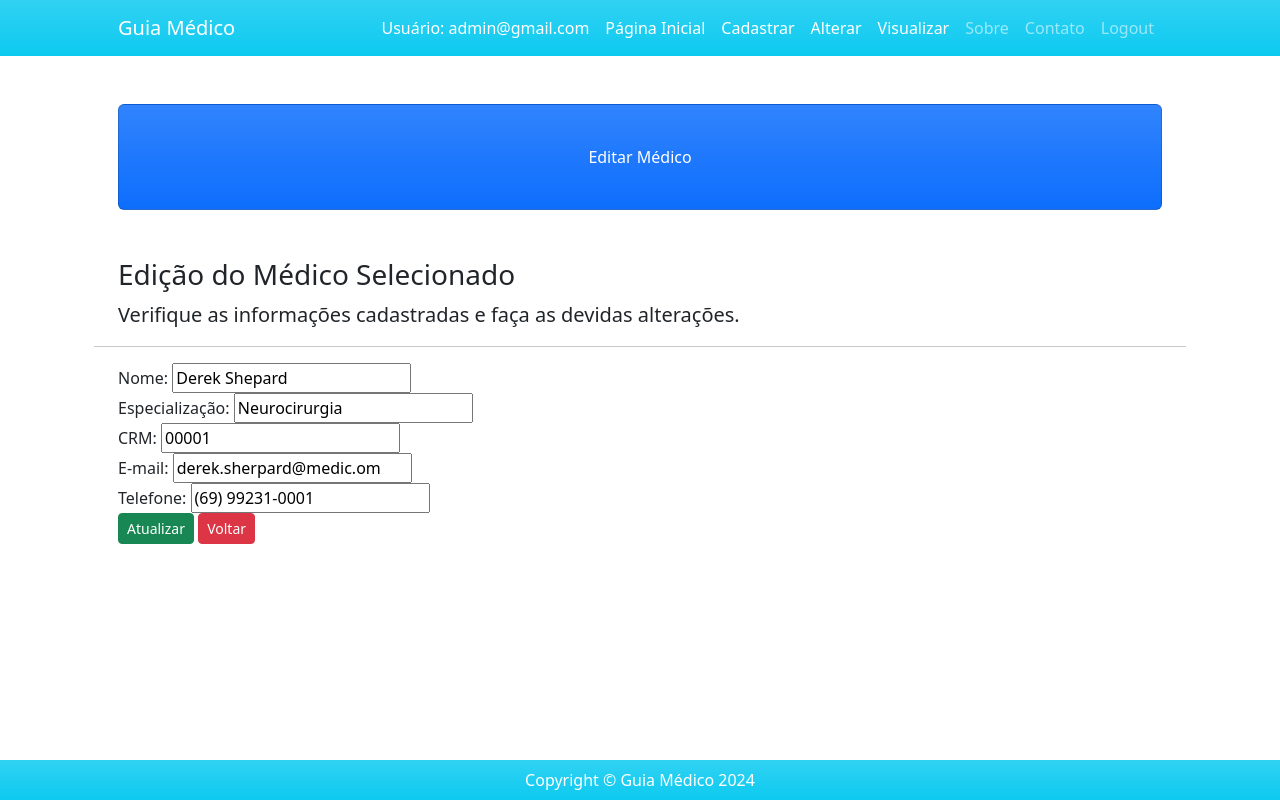
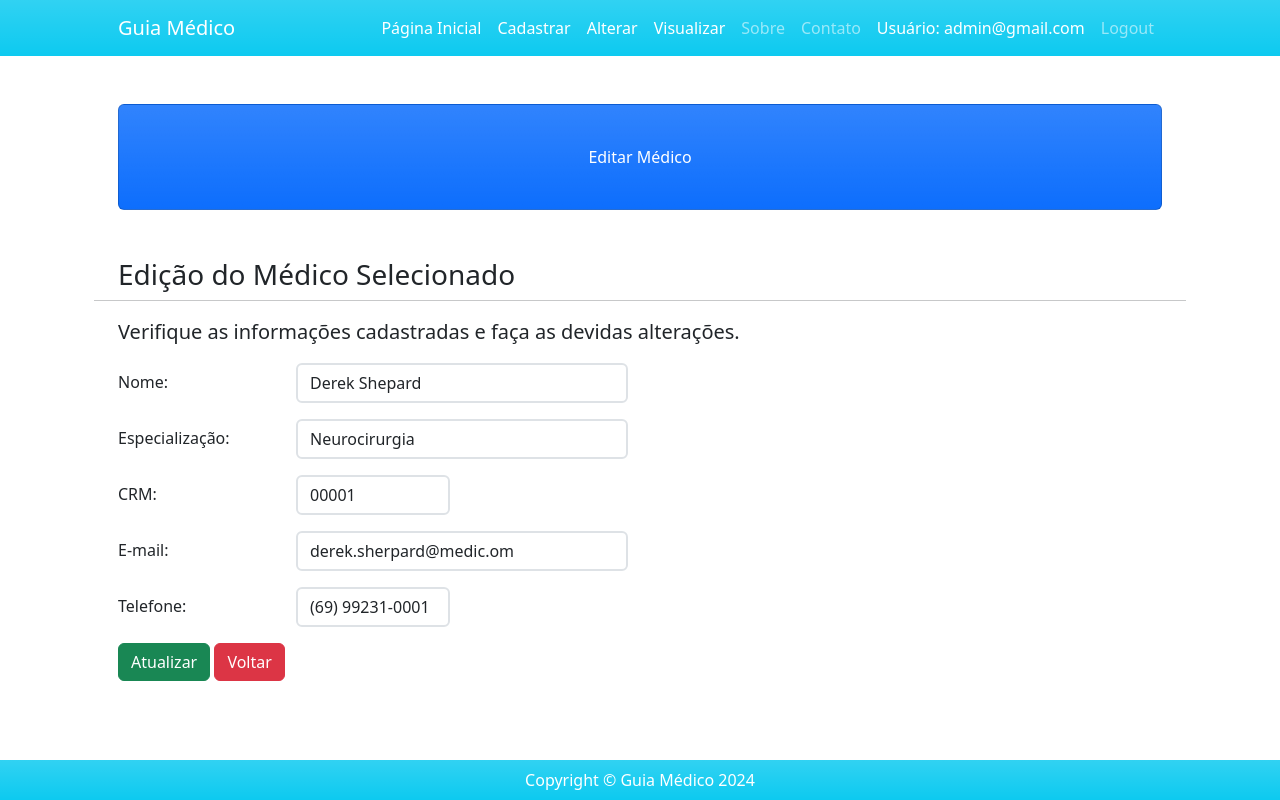
Before and after one commit to UendelHenrique/cadMedic, a Django app: page /editar_verificacao/14 in a window 1280 px wide. Run offline with Django 5.2, Linux system fonts and the light colour scheme; a user stored in the database is signed in; data comes from the database, SQL or seed files in the repository; both versions use the stored data as it was after the commit; some libraries are stand-ins or nearby versions.

Commit message:
Front Cadastro, Editar E Visualizar

```diff
--- a/usuarios/models.py
+++ b/usuarios/models.py
@@ -1,8 +1,11 @@
 from django.db import models
+from django.core.validators import RegexValidator
 
 class Medico(models.Model):
     nome_medico = models.CharField(max_length=200)
     especializacao = models.CharField(max_length=200)
     crm = models.CharField(max_length=10)
-    email = models.CharField(max_length=50)
-    telefone = models.CharField(max_length=11)
+    email = models.EmailField(max_length=50)
+    telefone = models.CharField(
+        max_length=15,
+        validators=[RegexValidator(regex=r'^\+?1?\d{9,15}$', message="Número de telefone inválido")])
--- a/usuarios/templates/usuarios/base.html
+++ b/usuarios/templates/usuarios/base.html
@@ -21,14 +21,16 @@
             <div class="collapse navbar-collapse" id="navbarSupportedContent">
                 <ul class="navbar-nav ms-auto mb-2 mb-lg-0">
                 {% if user.is_authenticated %}
-                    <li class="nav-item"><a class="nav-link active" aria-current="page" href="#!">Usuário: {{ user.email }}</a></li>
+
                     <li class="nav-item"><a class="nav-link active" aria-current="page" href="{% url 'home' %}">Página Inicial</a></li>
                     <li class="nav-item"><a class="nav-link active" aria-current="page" href="{% url 'lancar' %}">Cadastrar</a></li>
                     <li class="nav-item"><a class="nav-link active" aria-current="page" href="{% url 'alterar' %}">Alterar</a></li>
                     <li class="nav-item"><a class="nav-link active" aria-current="page" href="{% url 'visualizar' %}">Visualizar</a></li>
                     <li class="nav-item"><a class="nav-link" href="#!">Sobre</a></li>
                     <li class="nav-item"><a class="nav-link" href="#!">Contato</a></li>
+                    <li class="nav-item"><a class="nav-link active" aria-current="page" href="#!">Usuário: {{ user.email }}</a></li>
                     <li class="nav-item"><a class="nav-link" href="{% url 'logout' %}">Logout</a></li>
+
                 {% endif %}
                 </ul>
             </div>
--- a/usuarios/templates/usuarios/editar.html
+++ b/usuarios/templates/usuarios/editar.html
@@ -5,38 +5,66 @@
 {% block titulo %}Editar Médico{% endblock %}
 
 {% block conteudo %}
+<h3>Edição do Médico Selecionado</h3>
+<hr>
+<p class="lead">Verifique as informações cadastradas e faça as devidas alterações.</p>
+<form action="{% url 'editar' lista_medicos.pk %}" method="POST">
+    {% csrf_token %}
 
-<h3>Edição do Médico Selecionado</h3>
-<p class="lead">Verifique as informações cadastradas e faça as devidas alterações.</p>
-<hr>
-<form action="{% url 'editar' lista_medicos.pk %}" method="POST">
-{% csrf_token %}
-    <div class="form-register">
-        <label for="medicoNome">Nome:</label>
-        <input type="text" id="medicoNome" name="nome_medico" value="{{ lista_medicos.nome_medico }}">
+    <div class="form-group row mb-3">
+        <label for="medicoNome" class="col-sm-2 col-form-label">Nome:</label>
+        <div class="col-sm-4">
+            <input type="text" class="form-control border-2" id="medicoNome" name="nome_medico" value="{{ lista_medicos.nome_medico }}">
+        </div>
     </div>
-    <div class="form-register">
-        <label for="medicoEspecialidade">Especialização:</label>
-        <input type="text" id="medicoEspecialidade" name="especializacao" value="{{ lista_medicos.especializacao }}">
+
+    <div class="form-group row mb-3">
+        <label for="medicoEspecialidade" class="col-sm-2 col-form-label">Especialização:</label>
+        <div class="col-sm-4">
+            <input type="text" class="form-control border-2" id="medicoEspecialidade" name="especializacao" value="{{ lista_medicos.especializacao }}">
+        </div>
     </div>
-    <div class="form-register">
-        <label for="medicoCrm">CRM:</label>
-        <input type="text" id="medicoCrm" name="crm" value="{{ lista_medicos.crm }}">
+
+    <div class="form-group row mb-3">
+        <label for="medicoCrm" class="col-sm-2 col-form-label">CRM:</label>
+        <div class="col-sm-2">
+            <input type="text" class="form-control border-2" id="medicoCrm" name="crm" value="{{ lista_medicos.crm }}">
+        </div>
     </div>
-    <div class="form-register">
-        <label for="medicoEmail">E-mail:</label>
-        <input type="text" id="medicoCrm" name="email" value="{{ lista_medicos.email }}">
+
+    <div class="form-group row mb-3">
+        <label for="medicoEmail" class="col-sm-2 col-form-label">E-mail:</label>
+        <div class="col-sm-4">
+            <input type="email" class="form-control border-2" id="medicoEmail" name="email" value="{{ lista_medicos.email }}">
+        </div>
     </div>
-    <div class="form-register">
-        <label for="medicoFone">Telefone:</label>
-        <input type="text" id="medicoFone" name="telefone" value="{{ lista_medicos.telefone }}">
+
+    <div class="form-group row mb-3">
+        <label for="medicoFone" class="col-sm-2 col-form-label">Telefone:</label>
+        <div class="col-sm-2">
+            <input type="text" class="form-control border-2" id="medicoFone" name="telefone" value="{{ lista_medicos.telefone }}"
+                   placeholder="(99) 99999-9999"
+                   oninput="formatPhoneNumber(this)">
+        </div>
     </div>
 
     <div class="update">
-        <button type="submit" class="btn btn-success btn-sm">Atualizar</button>
-        <a href="{% url 'alterar' %}" class="btn btn-danger btn-sm">Voltar</a>
+        <button type="submit" class="btn btn-success">Atualizar</button>
+        <a href="{% url 'alterar' %}" class="btn btn-danger">Voltar</a>
     </div>
 
 </form>
 
+<script>
+function formatPhoneNumber(input) {
+    let numbers = input.value.replace(/\D/g, '');
+
+    if (numbers.length <= 10) {
+        input.value = numbers.replace(/^(\d{2})(\d{0,5})(\d{0,4})$/, '($1) $2-$3');
+    } else {
+        input.value = numbers.replace(/^(\d{2})(\d{5})(\d{0,4})$/, '($1) $2-$3');
+    }
+}
+</script>
+
 {% endblock %}
--- a/usuarios/views.py
+++ b/usuarios/views.py
@@ -5,6 +5,7 @@ from django.contrib.auth import authenticate
 from django.contrib.auth import login as login_django, logout as logout_django
 from .models import Medico
 from django.urls import reverse
+from django.core.paginator import Paginator
 
 def login(request):
     if request.method == "GET":
@@ -107,12 +108,32 @@ def alterar(request):
 #            dicionario_especial_filtradas = {'lista_medicos':lista_medicos}
 #            return render(request, 'usuarios/visualizar.html', dicionario_especial_filtradas)
 
+#def visualizar_medicos(request):
+#    especializacao_selecionada = request.POST.get('especializacao', '')
+#    if especializacao_selecionada:
+#        lista_medicos = Medico.objects.filter(especializacao=especializacao_selecionada)
+#    else:
+#        lista_medicos = Medico.objects.all()
+#
+#    lista_especializacoes = Medico.objects.values_list('especializacao', flat=True).distinct()
+#
+#    return render(request, 'usuarios/visualizar.html', {
+#        'lista_medicos': lista_medicos,
+#        'lista_especializacoes': lista_especializacoes,
+#        'especializacao_selecionada': especializacao_selecionada
+#    })
+
 def visualizar_medicos(request):
     especializacao_selecionada = request.POST.get('especializacao', '')
     if especializacao_selecionada:
         lista_medicos = Medico.objects.filter(especializacao=especializacao_selecionada)
     else:
         lista_medicos = Medico.objects.all()
+
+    # Paginação
+    paginator = Paginator(lista_medicos, 8)  # Exibe 8 médicos por página
+    page_number = request.GET.get('page')
+    lista_medicos = paginator.get_page(page_number)
 
     lista_especializacoes = Medico.objects.values_list('especializacao', flat=True).distinct()
 
@@ -121,6 +142,7 @@ def visualizar_medicos(request):
         'lista_especializacoes': lista_especializacoes,
         'especializacao_selecionada': especializacao_selecionada
     })
+
 
 def excluir_verificacao(request, pk):
     if request.method == "GET":
```
Also changed, not shown: usuarios/templates/usuarios/lancar.html (+51 -19 lines), usuarios/templates/usuarios/visualizar.html (+48 -5 lines), db.sqlite3.
